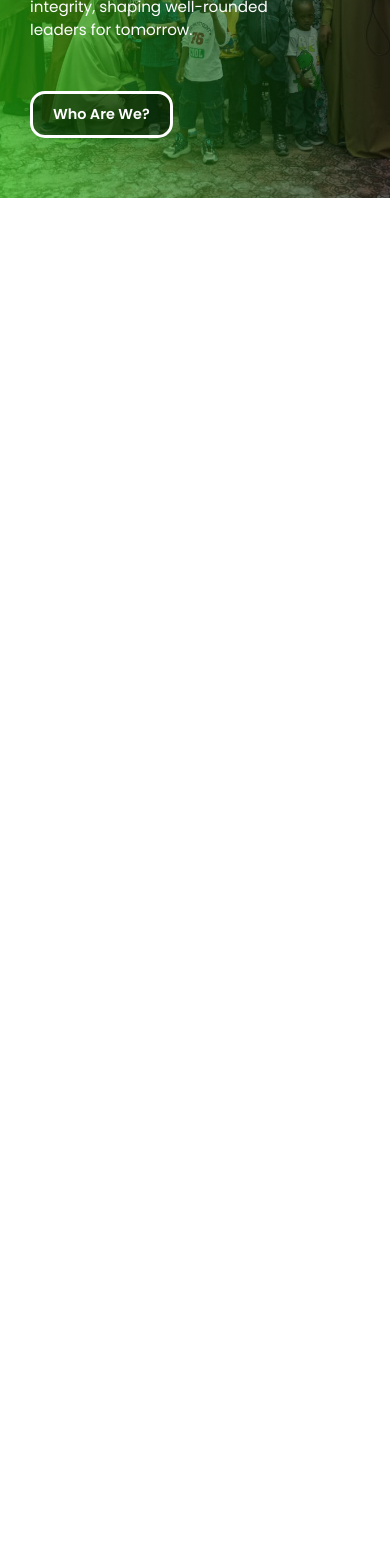
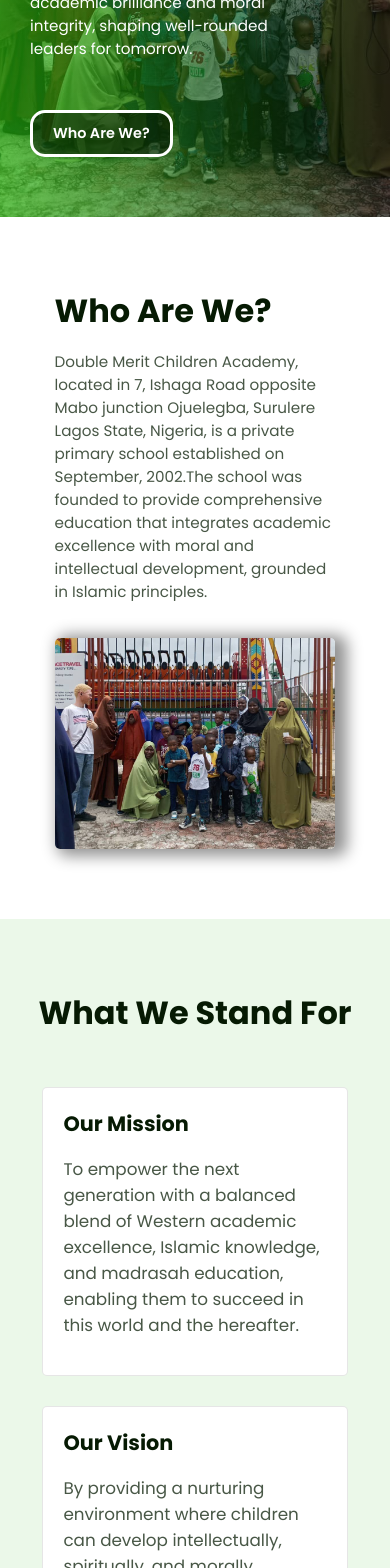
Before and after one commit to TajjDev/double_merit, a React (Vite) app: page / in a window 390 px wide. Shown: the part 432-2000 px from the top of the page. Before the commit the page ends 844 px from the top, so only its background shows below. Built offline with nearby package versions, Linux system fonts and the light colour scheme.

Commit message:
Add files via upload

```diff
--- a/src/layout/MainL.jsx
+++ b/src/layout/MainL.jsx
@@ -9,6 +9,7 @@ const MainLayout = () => {
       <div id='layout'>
         <div id="nav"><Topnav/></div>
         <div id="display"><Outlet/></div>
+        <footer><p>Copyright © 2025 Double Merit Children Academy</p></footer>
       </div>
     )
   }
--- a/src/layout/mainL.css
+++ b/src/layout/mainL.css
@@ -11,12 +11,26 @@
     width: 100%;
     background-color: #fff;
     display: flex;
-    position: relative;
+    position: fixed;
+    top: 0;
+    z-index: 99999;
     justify-content: center;
-    padding: 15px 0;
+    padding: 25px 0;
     border-bottom: 1px solid #00000058;
 
 }
 #display{
     width: 100%;
+    margin-top: 100px;
 }
+footer p{
+    width: 90%;
+}
+footer{
+    padding: 30px 0;
+    width: 100%;
+    /* padding: 20px; */
+    text-align: center;
+
+    background: #cfcccc22;
+}
--- a/src/pages/aboutUS/about.css
+++ b/src/pages/aboutUS/about.css
@@ -2,12 +2,24 @@
     width: 100%;
 }
 #abtP{
-    font-size: 3rem;
+    font-size: 4.5rem;
     /* width: 100%; */
     font-weight: 700;
     text-align: center;
-    padding: 60px;
+    padding: 130px;
     margin: 0;
     color: #fff;
     background-color: #1ed104;
 }
+@media (max-width:425px) and (min-width:200px) {
+    #abtP{
+        font-size: 2.8rem;
+        /* width: 100%; */
+        font-weight: 700;
+        text-align: center;
+        padding: 65px 10px;
+        margin: 0;
+        color: #fff;
+        background-color: #1ed104;
+    }
+}
--- a/src/pages/academics/academic.css
+++ b/src/pages/academics/academic.css
@@ -2,12 +2,24 @@
     width: 100%;
 }
 #acdP{
-    font-size: 3rem;
+    font-size: 4.5rem;
     /* width: 100%; */
     font-weight: 700;
     text-align: center;
-    padding: 60px;
+    padding: 130px;
     margin: 0;
     color: #fff;
     background-color: #1ed104;
 }
+@media (max-width:425px) and (min-width:200px) {
+    #acdP{
+        font-size: 2.8rem;
+        /* width: 100%; */
+        font-weight: 700;
+        text-align: center;
+        padding: 65px 10px;
+        margin: 0;
+        color: #fff;
+        background-color: #1ed104;
+    }
+}
--- a/src/pages/contactUS/Contact.jsx
+++ b/src/pages/contactUS/Contact.jsx
@@ -4,7 +4,7 @@ import "./contact.css"
 const Contact = () => {
     return (
         <div id='cnt'>
-            <p id='cntP'>Contacts</p>
+            <p id='cntP'>Contact Us</p>
         </div>
 
     )
--- a/src/pages/contactUS/contact.css
+++ b/src/pages/contactUS/contact.css
@@ -2,12 +2,24 @@
     width: 100%;
 }
 #cntP{
-    font-size: 3rem;
+    font-size: 4.5rem;
     /* width: 100%; */
     font-weight: 700;
     text-align: center;
-    padding: 60px;
+    padding: 130px;
     margin: 0;
     color: #fff;
     background-color: #1ed104;
 }
+@media (max-width:425px) and (min-width:200px) {
+    #cntP{
+        font-size: 2.8rem;
+        /* width: 100%; */
+        font-weight: 700;
+        text-align: center;
+        padding: 65px 10px;
+        margin: 0;
+        color: #fff;
+        background-color: #1ed104;
+    }
+}
--- a/src/pages/index/Index.jsx
+++ b/src/pages/index/Index.jsx
@@ -1,17 +1,44 @@
 import React from 'react'
 import Links from '../../component/nav/links/Link';
 import "./indexx.css"
+import image from "/src/assets/image/bgOnee.jpg"
 // import bgOne from "/src/assets/image/bgOne.jpg"
 
 const Index = () => {
     return (
-        <div id='hom'>
-            <h3>Unlock the Doors to a Future of Excellence</h3>
-            <p>Experience a harmonious blend of academic brilliance and moral integrity, shaping well-rounded leaders for tomorrow.</p>
+        <div id="homee">
+            <div id='hom'>
+                <h3>Unlock the Doors to a Future of Excellence</h3>
+                <p>Experience a harmonious blend of academic brilliance and moral integrity, shaping well-rounded leaders for tomorrow.</p>
 
-            <div id="homBtn">
-            <Links className={`homeBtn`} to={'/about'} label={'Who Are We?'} />
+                <div id="homBtn">
+                    <Links className={`homeBtn`} to={'/about'} label={'Who Are We?'} />
 
+                </div>
+            </div>
+            <div id="sec">
+                <div id="secO">
+                    <h3>Who Are We?</h3>
+                    <p>Double Merit Children Academy, located in 7, Ishaga Road opposite Mabo junction Ojuelegba, Surulere Lagos State, Nigeria, is a private primary school established on September, 2002.The school was founded to provide comprehensive education that integrates academic excellence with moral and intellectual development, grounded in Islamic principles.</p>
+                </div>
+                <div id="secT">
+                    <img src={image} alt="" />
+                </div>
+            </div>
+            <div id="trd">
+                <div id="stnd">
+                    <h3> What We Stand For</h3>
+                </div>
+                <div id="visMis">
+                    <div id="mis">
+                        <p className='bol'>Our Mission</p>
+                        <p className='boll'>To empower the next generation with a balanced blend of Western academic excellence,  Islamic knowledge, and madrasah education, enabling them to succeed in this world and the hereafter.</p>
+                    </div>
+                    <div id="vis">
+                        <p className='bol'>Our Vision</p>
+                        <p className='boll'>By providing a nurturing environment where children can develop intellectually, spiritually, and morally.</p>
+                    </div>
+                </div>
             </div>
         </div>
     )
--- a/src/pages/index/indexx.css
+++ b/src/pages/index/indexx.css
@@ -1,4 +1,4 @@
-#hom{
+#hom {
     padding: 200px 110px 100px 110px;
     /* height: 400px; */
     gap: 30px;
@@ -10,16 +10,22 @@
     background-position: center;
     background-repeat: no-repeat;
     background-size: cover;
-    font-family:  "Poppins";
+    font-family: "Poppins";
 }
-#homBtn{
+
+#homBtn {
     width: 100%;
     display: flex;
 }
-.homeBtn{
+
+#homee {
+    width: 100%;
+}
+
+.homeBtn {
     align-items: center;
-    border:3px solid #fff;
-    padding: 10px 25px;
+    border: 3px solid #fff;
+    padding: 15px 25px;
     border-radius: 15px;
     text-decoration: none;
     background: #0000006e;
@@ -28,7 +34,8 @@
     font-weight: 600;
     font-size: 1rem;
 }
-#hom h3{
+
+#hom h3 {
     font-size: 2.9rem;
     margin: 0;
     /* line-break: break-all; */
@@ -38,38 +45,185 @@
     letter-spacing: 2px;
     width: 60%;
 }
-#hom p{
+
+#hom p {
     font-size: 1.1rem;
     width: 55%;
     margin: 0;
 }
+
+#sec {
+    display: flex;
+    width: 85%;
+    justify-self: center;
+    justify-content: space-between;
+    padding: 110px 0;
+    align-items: center;
+}
+
+#secO {
+    width: 45%;
+}
+
+#secO h3 {
+    font-size: 2.5rem;
+    color: #061a03;
+
+}
+
+#secO p {
+    font-size: 1.05rem;
+    color: #061a03bb;
+}
+
+#secT {
+    width: 45%;
+    height: 100%;
+    display: flex;
+}
+
+#secT img {
+    box-shadow: 7px 2px 15px 5px #0000006e;
+    width: 100%;
+    border-radius: 5px;
+    height: 100%;
+}
+
+#trd {
+    display: flex;
+    width: 100%;
+    gap: 50px;
+    /* align-self: center; */
+    justify-self: center;
+    flex-direction: column;
+    align-items: center;
+    background-color: #eaf8e8f2;
+    padding: 120px 0;
+}
+
+#stnd h3 {
+    text-align: center;
+    font-size: 2.7rem;
+    margin: 0;
+    color: #061a03;
+}
+
+#visMis {
+    display: flex;
+    width: 80%;
+    justify-content: space-between;
+    gap: 30px;
+}
+.bol {
+    font-weight: 700;
+    font-size: 1.3rem;
+    margin: 0;
+    color: #061a03;
+}
+#visMis .boll {
+    font-size: 1.05rem;
+    color: #061a03bb;
+}
+
+#vis,
+#mis {
+    background-color: #fff;
+    padding: 30px 50px;
+    width: 35%;
+    border-radius: 5px;
+    transition: transform 0.1s ease;
+    border: 1px solid rgba(128, 128, 128, 0.2);
+}
+
+#vis:hover,
+#mis:hover {
+    border: 1px solid #24be0ca1;
+    animation: bounce 0.7s infinite alternate;
+}
+#secT img:hover {
+    animation: bounce 0.7s infinite alternate;
+}
+@keyframes bounce {
+    from {
+        transform: translateY(3px);
+    }
+
+    to {
+        transform: translateY(-3px);
+    }
+}
+
 @media (max-width:1024px) and (min-width:769px) {
-    #hom{
+    #hom {
         padding: 160px 70px 80px 70px;
         /* height: 400px; */
         gap: 20px;
     }
-    #hom h3{
+
+    .homeBtn {
+        padding: 10px 20px;
+    }
+
+    #hom h3 {
         font-size: 2.6rem;
         width: 75%;
         line-height: 50px;
     }
-    #hom p{
+
+    #hom p {
         font-size: 1.2rem;
         width: 70%;
         margin: 0;
     }
 }
+
 @media (max-width:768px) and (min-width:200px) {
-
-    #hom{
+    #sec,#trd{
+        flex-direction: column;
+        width: 90%;
+        padding: 70px 0;
+    }
+    #secO h3,#stnd h3{
+        margin: 0;
+        font-size: 2rem;
+    }
+    #trd{
+        width: 100%;
+    }
+    #stnd{
+        width: 90%;
+    }
+    #secO{
+        width: 80%;
+    }
+    #secO p{
+        font-size: 0.95rem;
+    }
+    #secT{
+        width: 80%;
+        margin-top: 20px;
+    }
+    #visMis{
+        flex-direction: column;
+        align-items: center;
+        width: 75%;
+    }
+    #mis, #vis{
+        padding: 20px 20px;
+        width: 90%;
+    }
+    #hom {
         /* height: 1000px; */
-        padding: 150px 30px 75px 30px ;
+        padding: 150px 30px 75px 30px;
         gap: 40px;
 
     }
 
-    #hom h3{
+    .homeBtn {
+        padding: 10px 20px;
+    }
+
+    #hom h3 {
         font-size: 2.25rem;
         margin: 0;
         /* line-break: break-all; */
@@ -79,25 +233,29 @@
         letter-spacing: 2px;
         width: 80%;
     }
-    #hom p{
+
+    #hom p {
         font-size: 0.95rem;
         margin-top: -20px;
         width: 80%;
     }
-    .homeBtn{
+
+    .homeBtn {
         margin: 0 0;
     }
 }
+
 @media (max-width:501px) and (min-width:454px) {
-    #hom h3{
+    #hom h3 {
         width: 90%;
     }
 
 }
+
 @media (max-width:501px) and (min-width:200px) {
-    .homeBtn{
+    .homeBtn {
         align-items: center;
-        border:3px solid #fff;
+        border: 3px solid #fff;
         padding: 10px 20px;
         border-radius: 15px;
         text-decoration: none;
@@ -108,23 +266,26 @@
         font-size: 0.9rem;
     }
 }
+
 @media (max-width:454px) and (min-width:200px) {
-    #hom h3{
+    #hom h3 {
         width: 95%;
         font-size: 2.1rem;
         /* line-break: break-all; */
     }
-    #hom{
+
+    #hom {
         /* height: 1000px; */
-        padding: 120px 30px 60px 30px ;
+        padding: 120px 30px 60px 30px;
         gap: 40px;
     }
 
 }
+
 @media (max-width:400px) and (min-width:200px) {
-    #hom{
+    #hom {
         /* height: 1000px; */
-        padding: 100px 30px 50px 30px ;
+        padding: 100px 30px 50px 30px;
         gap: 40px;
     }
 }
```
Also changed, not shown: src/assets/image/bgOnee.jpg (added).
